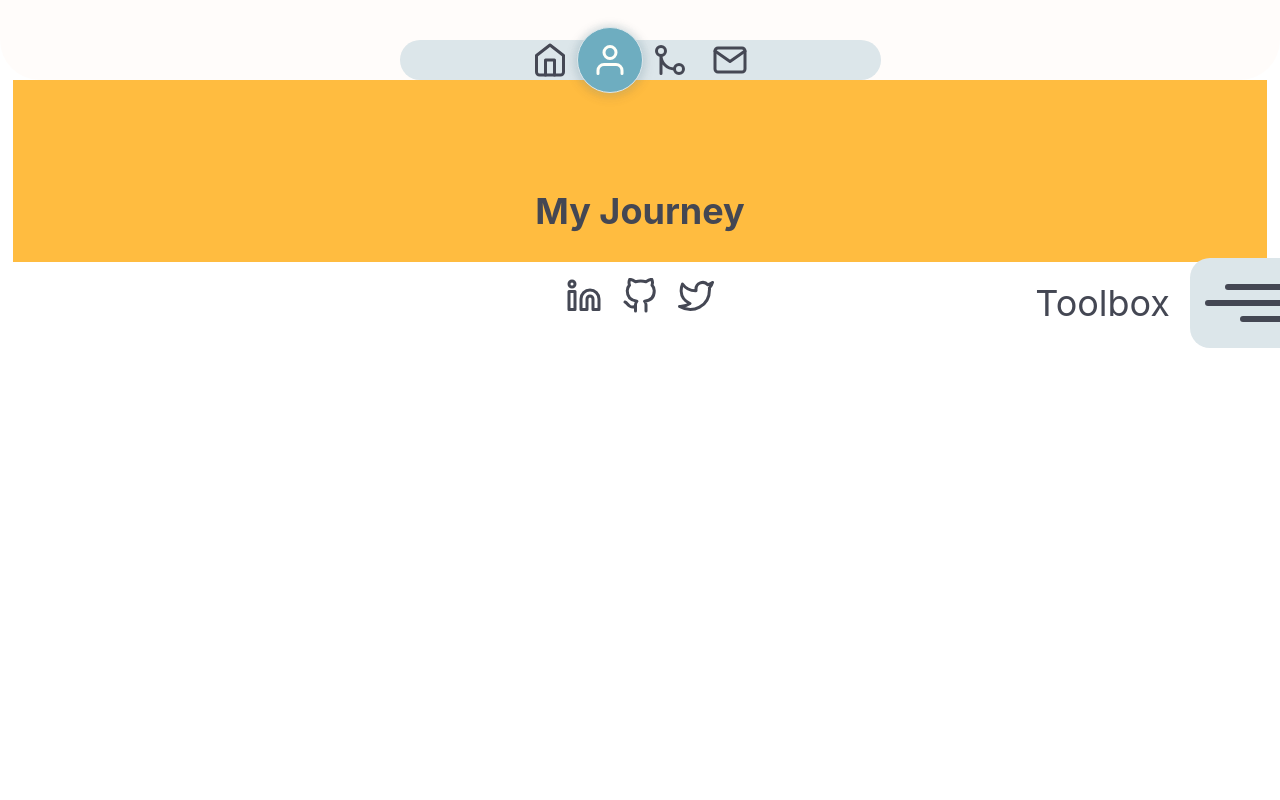
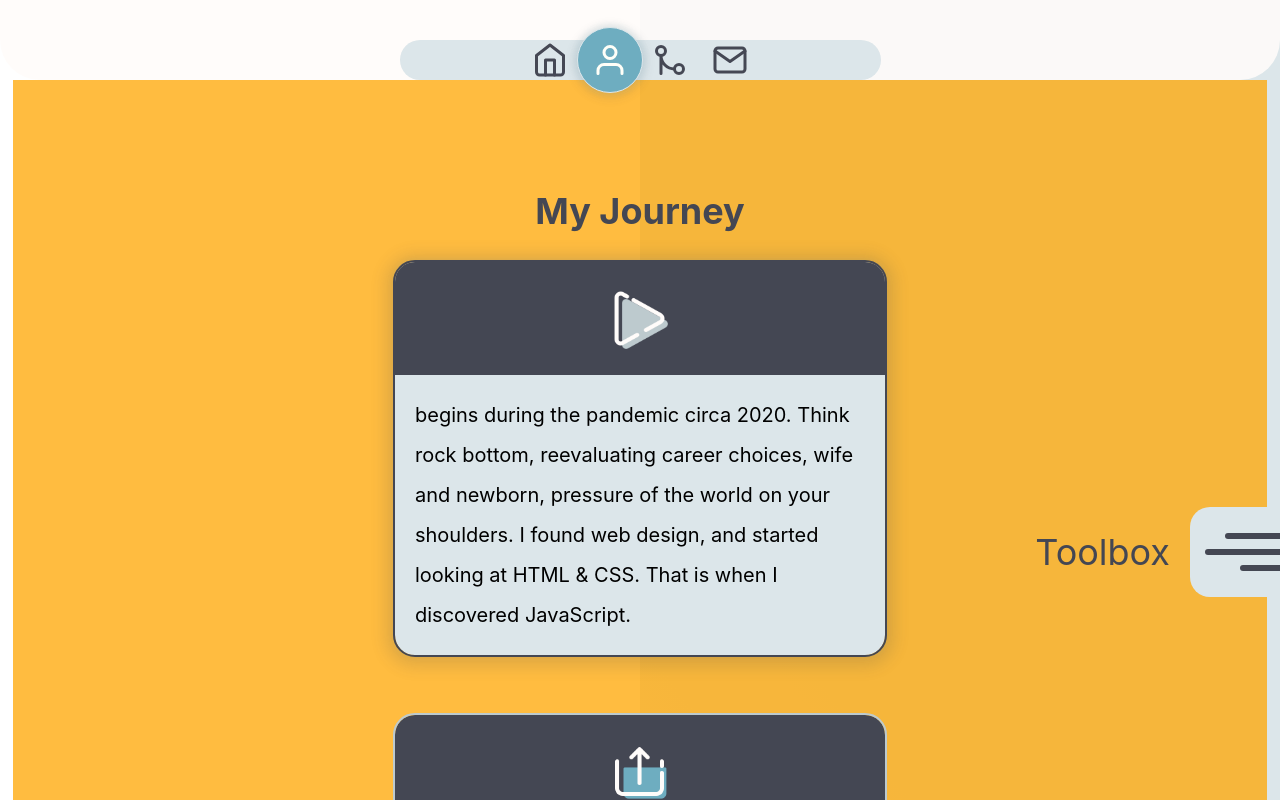
Before and after one commit to andrew-oyanguren/typescript-portfolio, a React (Vite) app: page /about in a window 1280 px wide. Shown: the top 800 px of the page. Built offline with nearby package versions, Linux system fonts and the light colour scheme.

Commit message:
Added AboutCards to AboutPage component

```diff
--- a/src/components/index.ts
+++ b/src/components/index.ts
@@ -1,3 +1,4 @@
+export { default as AboutCard } from './AboutCard/AboutCard';
 export { default as Card } from './Card/Card';
 export { default as ContactForm } from './ContactForm/ContactForm';
 export { default as ControlButton } from './ControlButton/ControlButton';
--- a/src/constants/index.ts
+++ b/src/constants/index.ts
@@ -1,5 +1,12 @@
+import { ABOUT_CARDS_CONFIG } from './aboutCardConstants';
 import { IMAGE_CONFIG } from './imageConstants';
 import { PATH_NAMES, NAV_CONFIG } from './routerConstants';
 import { SOCIAL_LINKS } from './socialsConstants';
 
-export { IMAGE_CONFIG, PATH_NAMES, NAV_CONFIG, SOCIAL_LINKS };
+export {
+  IMAGE_CONFIG,
+  PATH_NAMES,
+  NAV_CONFIG,
+  SOCIAL_LINKS,
+  ABOUT_CARDS_CONFIG,
+};
--- a/src/pages/AboutPage/AboutPage.tsx
+++ b/src/pages/AboutPage/AboutPage.tsx
@@ -1,6 +1,7 @@
 import { Drawer } from 'src/components';
 
-import { PageTitle } from 'src/components';
+import { ABOUT_CARDS_CONFIG } from 'src/constants';
+import { AboutCard, PageTitle } from 'src/components';
 import { useWindowDim } from 'src/hooks';
 
 export default function AboutPage() {
@@ -8,8 +9,29 @@ export default function AboutPage() {
 
   return (
     <>
+      <div
+        style={{
+          position: 'absolute',
+          top: 0,
+          right: 0,
+          bottom: 0,
+          width: '50%',
+          background:
+            'linear-gradient(233deg, rgba(220,230,234,1) 50%, rgba(245,245,245,1) 100%)',
+          zIndex: -1,
+        }}
+      />
       <PageTitle text='My Journey' />
-      {windowDim.width > 500 ? <Drawer /> : null}
+      {windowDim.width > 900 ? <Drawer /> : null}
+      {ABOUT_CARDS_CONFIG.map(({ cardStyles, iconProps, body }) => (
+        <AboutCard
+          key={iconProps.src}
+          cardStyles={cardStyles}
+          iconProps={iconProps}
+        >
+          {body}
+        </AboutCard>
+      ))}
     </>
   );
 }
```
Also changed, not shown: src/assets/images/icons8-message-96.png (added).
